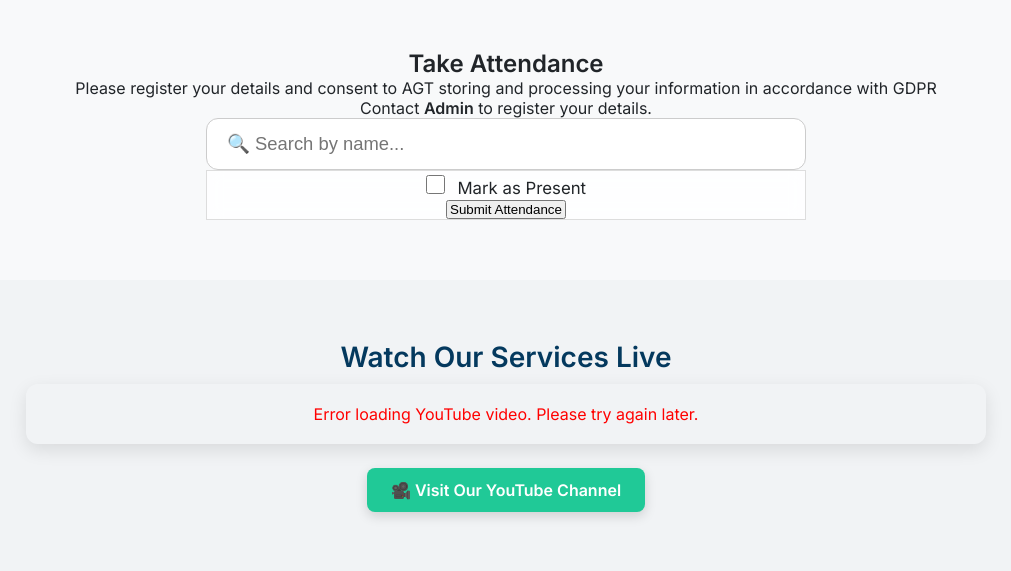
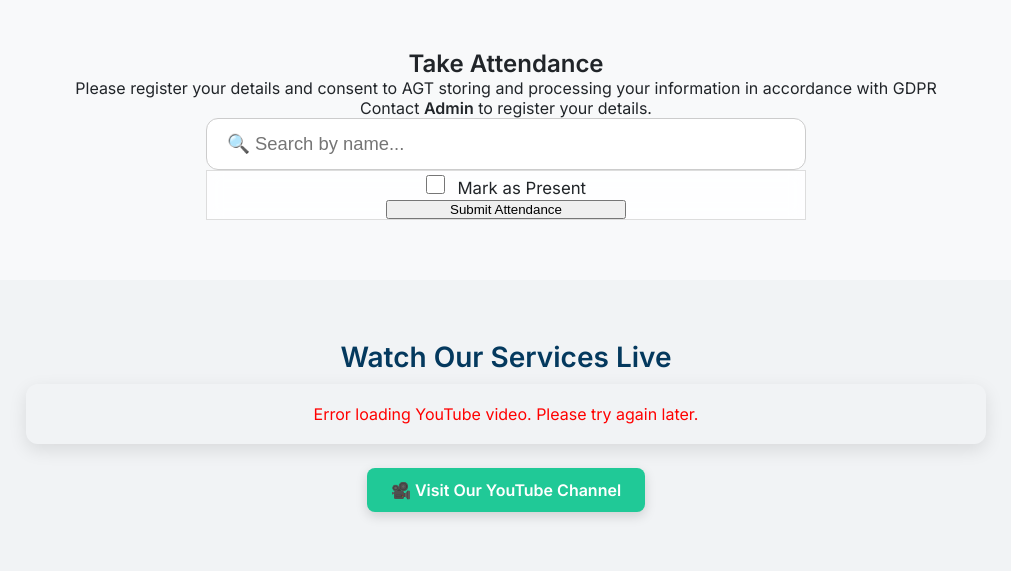
Before and after one commit to Tunnox/AGTWeb, a Flask app: page / in a window 1280 px wide. Shown: the part 445-1016 px from the top of the page, without its empty margins (134-1145 px from the left). Run offline with Flask 3, Linux system fonts and the light colour scheme; some libraries are stand-ins or nearby versions.

Commit message:
Update main.html

```diff
--- a/api/templates/main.html
+++ b/api/templates/main.html
@@ -366,12 +366,12 @@ header::after {
   }
 
   #submitAttendance {
-    width: 20%;
+    width: 40%;
     transition: background 0.3s ease;
   }
 
   #submitAttendance:hover {
-    background: linear-gradient(135deg, #218838, #1e7e34);
+    background: linear-gradient(135deg, #f8f9fa, #f8f9fa);
   }
 
   @media (max-width: 576px) {
```
